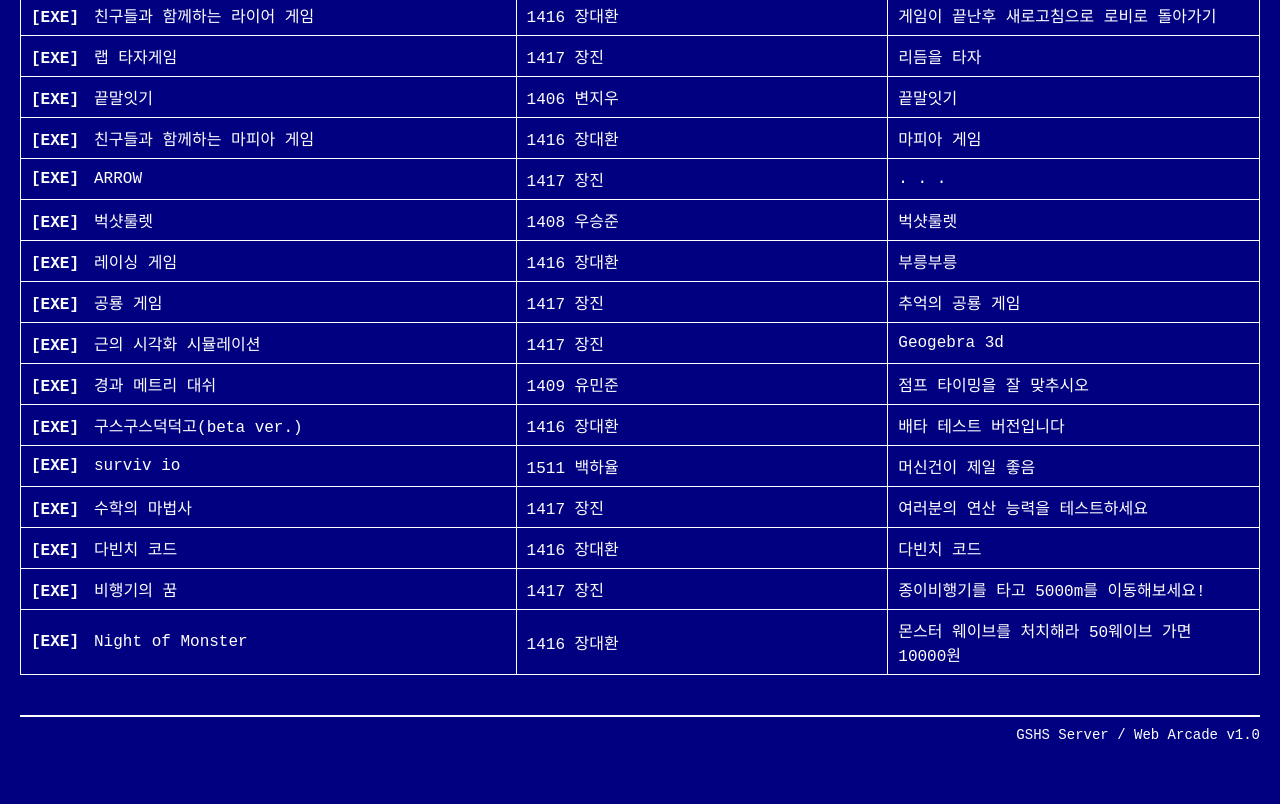
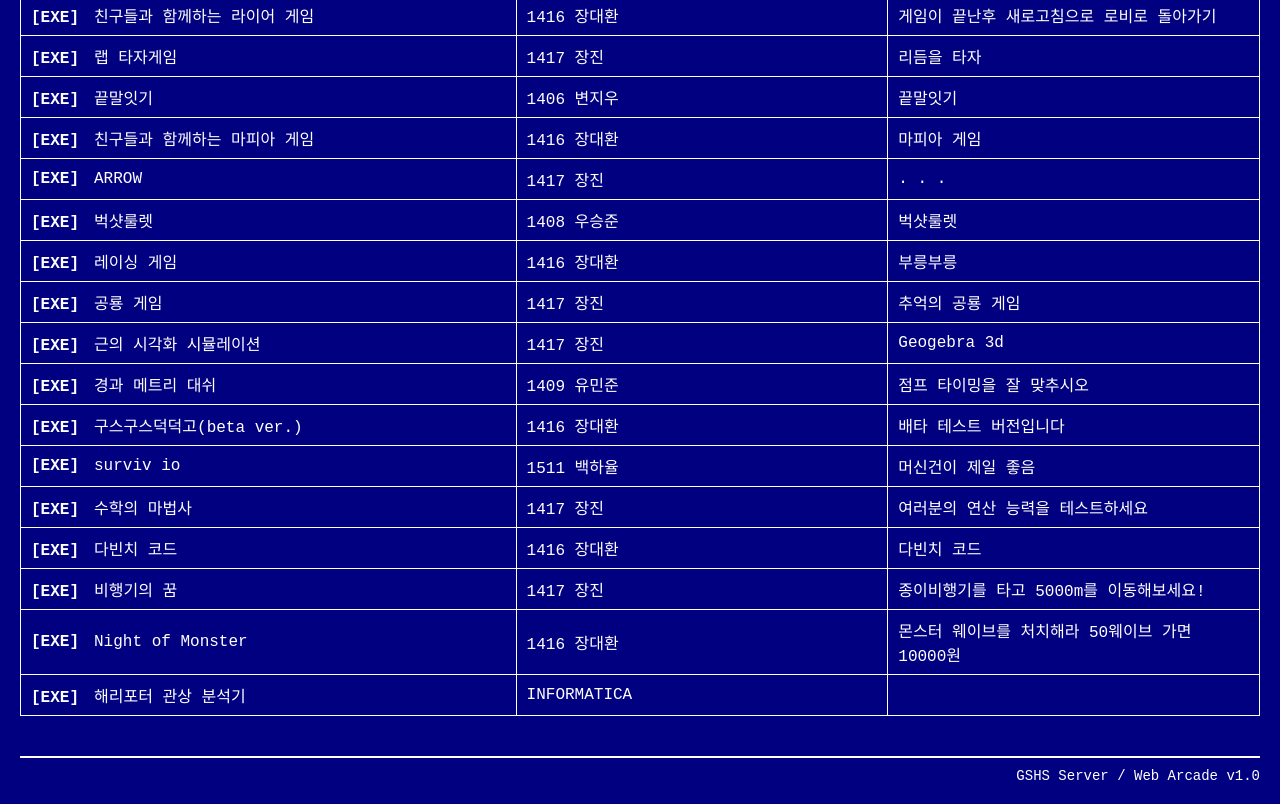
Before and after one commit to 43gshs-1417/gshsgame, a plain HTML site: page index.html in a window 1280 px wide. Shown: the part 622-1426 px from the top of the page. Before the commit the page ends 1385 px from the top, so only its background shows below. Drawn offline with Linux system fonts and the light colour scheme.

Commit message:
index.html

```diff
--- a/index.html
+++ b/index.html
@@ -222,6 +222,11 @@
                 <td>1416 장대환</td>
                 <td>몬스터 웨이브를 처치해라 50웨이브 가면 10000원</td>
             </tr>
+            <tr>
+                <td><a href="index (11).html"><span class="icon">[EXE]</span>해리포터 관상 분석기</a></td>
+                <td>INFORMATICA</td>
+                <td></td>
+            </tr>
         </tbody>
     </table>
 
```
